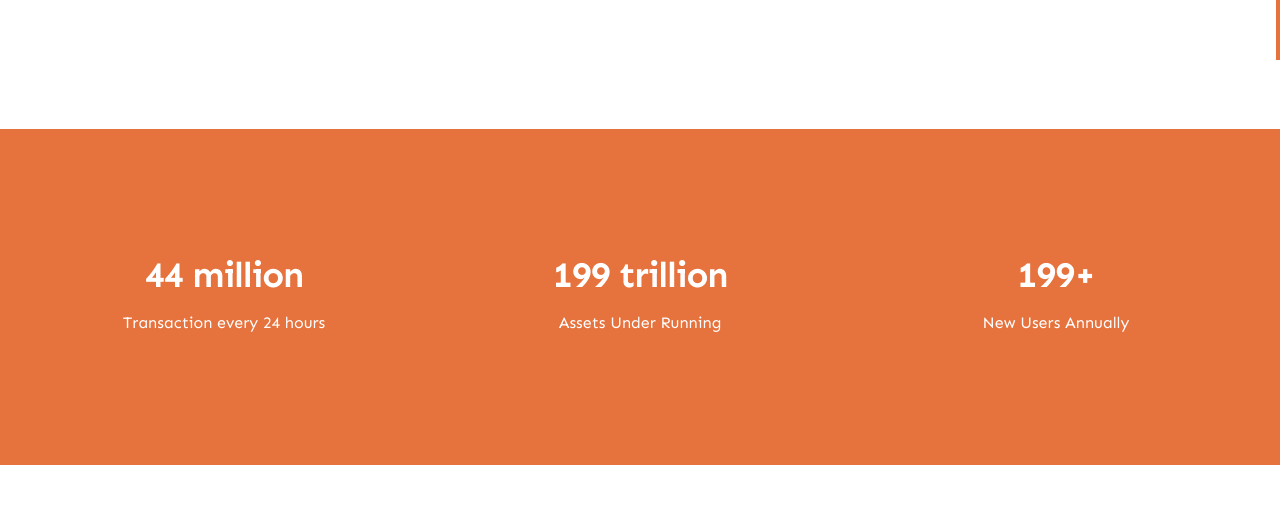
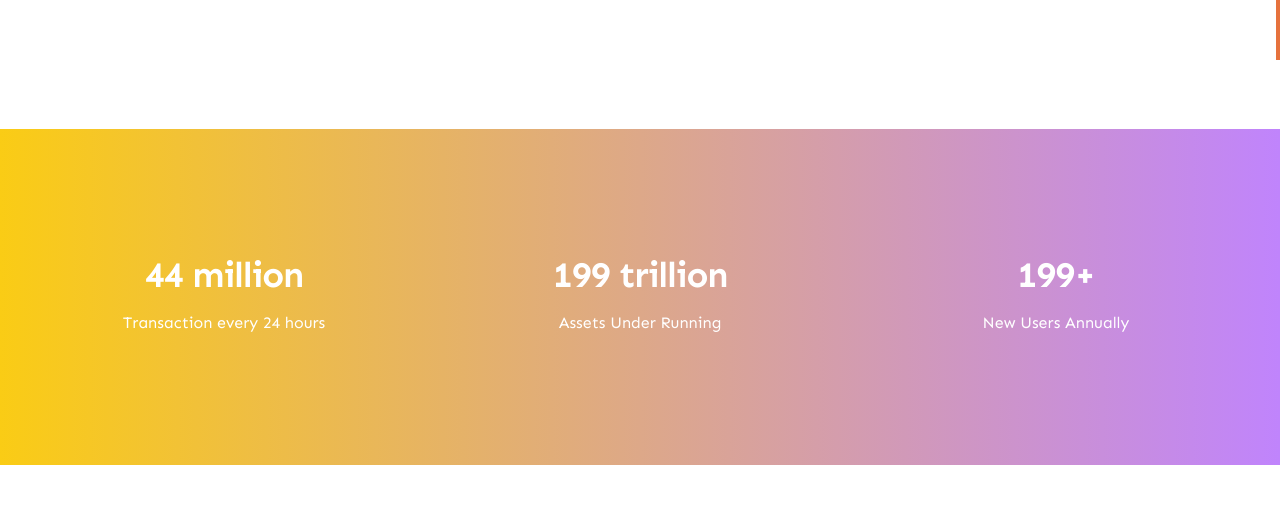
Before and after one commit to royalcrowninfra/royal, a Next.js app: page / in a window 1280 px wide. Shown: the part 740-1255 px from the top of the page. Built offline with nearby package versions, Linux system fonts and the light colour scheme.

Commit message:
color choice

```diff
--- a/components/CompanySection.jsx
+++ b/components/CompanySection.jsx
@@ -5,7 +5,7 @@ import { desVariants, tagVariants, titleVariants } from '@/utils/animation'
 
 const CompanySection = () => {
     return (
-        <div className="bg-primary dark:bg-tertiary py-24 sm:py-32">
+        <div className="bg-gradient-to-r from-yellow-400 to-purple-400 dark:bg-tertiary py-24 sm:py-32">
             <div className="mx-auto max-w-7xl px-6 lg:px-8">
                 <dl className="grid grid-cols-1 gap-x-8 gap-y-16 text-center lg:grid-cols-3">
                     {/* Badge 1 */}
```
